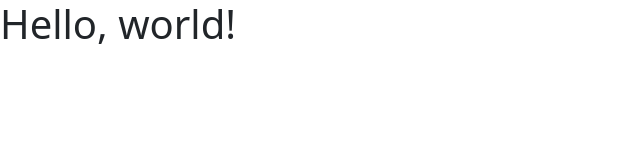
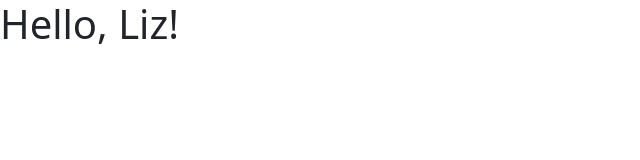
Before and after one commit to liz-cs/simplegit, a plain HTML site: page 1_git_intro/index.html in a window 1280 px wide. Shown: the whole page, without its empty margins (0-640 px from the left). Drawn offline with nearby package versions, Linux system fonts and the light colour scheme.

Commit message:
change world to Liz

```diff
--- a/1_git_intro/index.html
+++ b/1_git_intro/index.html
@@ -8,10 +8,10 @@
     <!-- Bootstrap CSS -->
     <link href="https://cdn.jsdelivr.net/npm/bootstrap@5.1.3/dist/css/bootstrap.min.css" rel="stylesheet" integrity="sha384-1BmE4kWBq78iYhFldvKuhfTAU6auU8tT94WrHftjDbrCEXSU1oBoqyl2QvZ6jIW3" crossorigin="anonymous">
 
-    <title>Hello, world!</title>
+    <title>Hello, Liz!</title>
   </head>
   <body>
-    <h1>Hello, world!</h1>
+    <h1>Hello, Liz!</h1>
 
     <!-- Optional JavaScript; choose one of the two! -->
 
```
